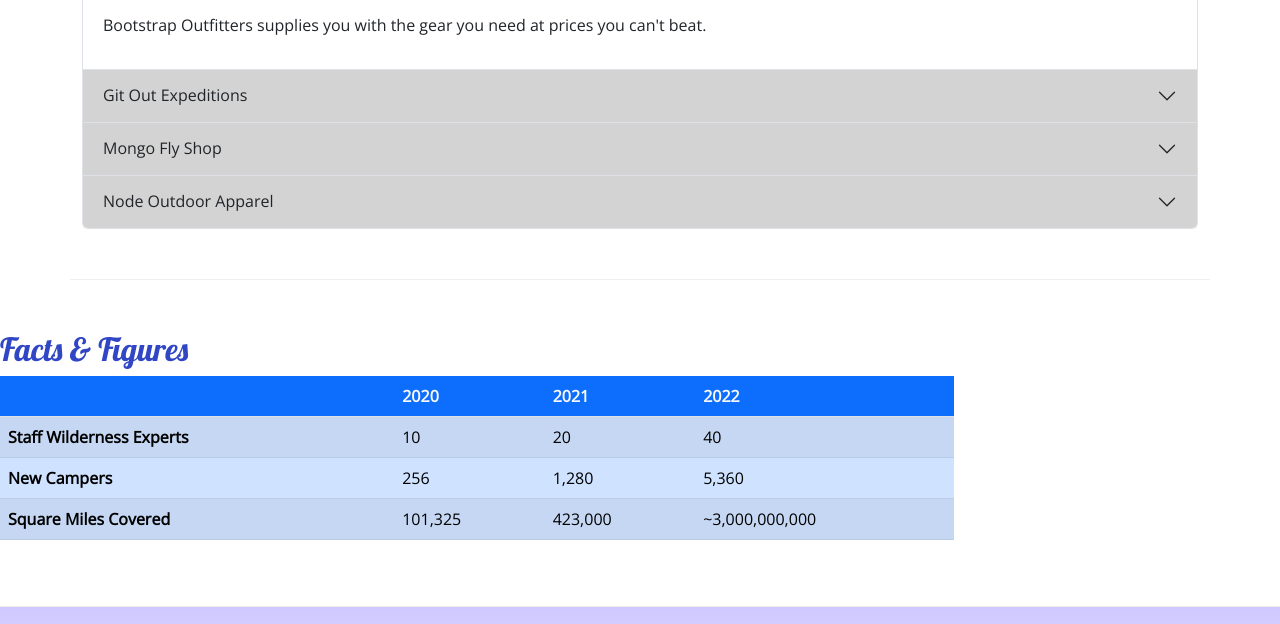
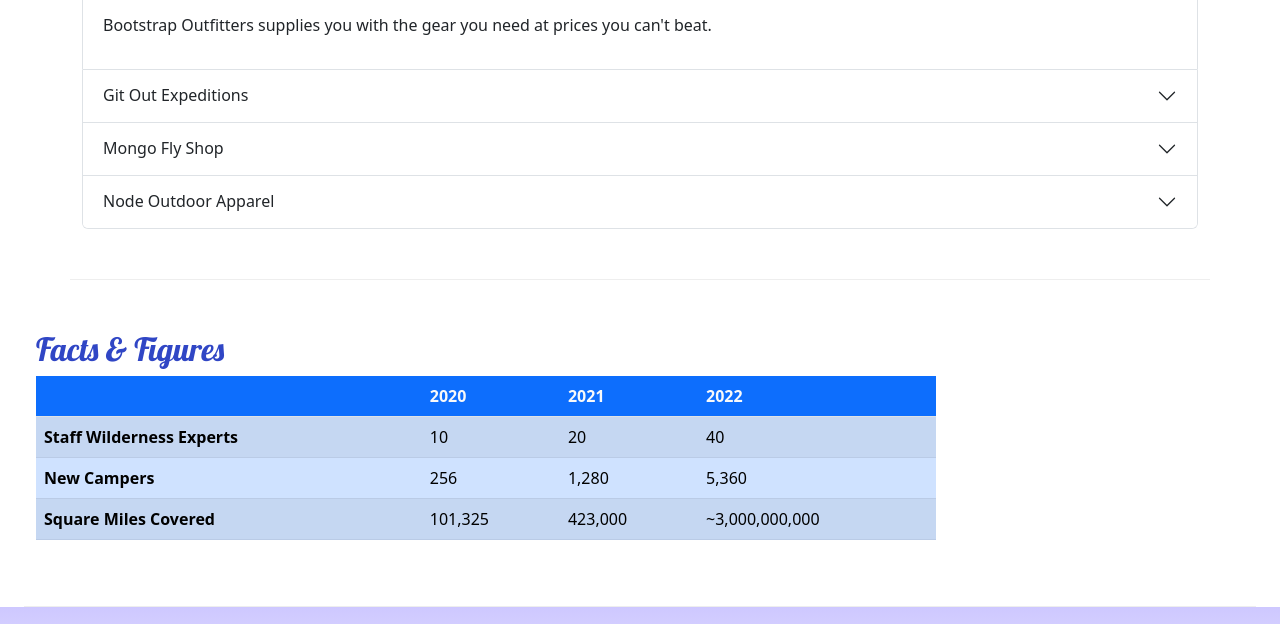
Before and after one commit to celadon29/git-test, a website built with Parcel: page aboutus.html in a window 1280 px wide. Shown: the part 942-1566 px from the top of the page. Built offline with nearby package versions, Linux system fonts and the light colour scheme.

Commit message:
Configured project to use Node, NPM, and Parcel.

```diff
--- a/aboutus.html
+++ b/aboutus.html
@@ -7,12 +7,15 @@
     <meta name="viewport" content="width=device-width, initial-scale=1" />
 
     <!-- Bootstrap CSS -->
-    <link href="https://cdn.jsdelivr.net/npm/bootstrap@5.2.3/dist/css/bootstrap.min.css" rel="stylesheet" integrity="sha384-rbsA2VBKQhggwzxH7pPCaAqO46MgnOM80zW1RWuH61DGLwZJEdK2Kadq2F9CUG65" crossorigin="anonymous" />
+    <link rel="stylesheet" href="node_modules/bootstrap/dist/css/bootstrap.min.css"/>
 
     <!-- Additional CSS must be placed after Bootstrap CSS -->
-    <link rel="stylesheet" href="https://cdnjs.cloudflare.com/ajax/libs/font-awesome/6.2.1/css/all.min.css" integrity="sha512-MV7K8+y+gLIBoVD59lQIYicR65iaqukzvf/nwasF0nqhPay5w/9lJmVM2hMDcnK1OnMGCdVK+iQrJ7lzPJQd1w==" crossorigin="anonymous" referrerpolicy="no-referrer"/>
-     <link rel="stylesheet" href="https://fonts.googleapis.com/css?family=Lobster|Open+Sans" />
-     <link rel="stylesheet" href="css/styles.css" />
+    <link rel="stylesheet" href="/node_modules/@fortawesome/fontawesome-free/css/fontawesome.css"/>
+    <link rel="stylesheet" href="/node_modules/@fortawesome/fontawesome-free/css/brands.css"/>
+    <link rel="stylesheet" href="/node_modules/@fortawesome/fontawesome-free/css/solid.css"/>
+
+    <link rel="stylesheet" href="https://fonts.googleapis.com/css?family=Lobster|Open+Sans" />
+    <link rel="stylesheet" href="css/styles.css" />
     <title>Nucamp: A Better Way to Camp</title>
 </head>
 
@@ -162,7 +165,7 @@
     </div>
 
         <!-- table -->
-         <section class="row row-content">
+         <section class="row row-content mx-4">
             <div class="col-sm-9">
                 <h2>Facts & Figures</h2>
                 <div class="table-responsive">
@@ -229,7 +232,7 @@
     </footer>
 
     <!-- Bootstrap JavaScript plugins -->
-<script src="https://cdn.jsdelivr.net/npm/bootstrap@5.2.3/dist/js/bootstrap.bundle.min.js" integrity="sha384-kenU1KFdBIe4zVF0s0G1M5b4hcpxyD9F7jL+jjXkk+Q2h455rYXK/7HAuoJl+0I4" crossorigin="anonymous"></script>
+<script src="node_modules/bootstrap/dist/js/bootstrap.bundle.js"></script>
 
 </body>
 
```
Also changed, not shown: contactus.html (+6 -8 lines), index.html (+7 -3 lines), package.json (added, +28 -0 lines), 2 other files.
